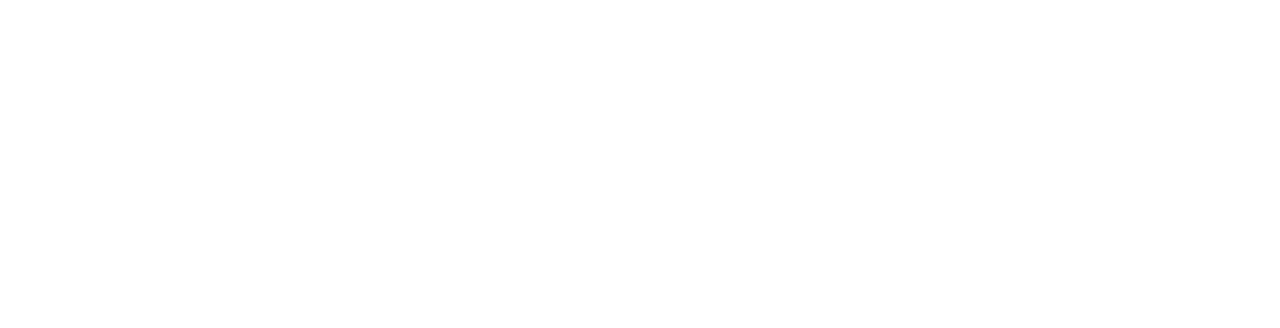
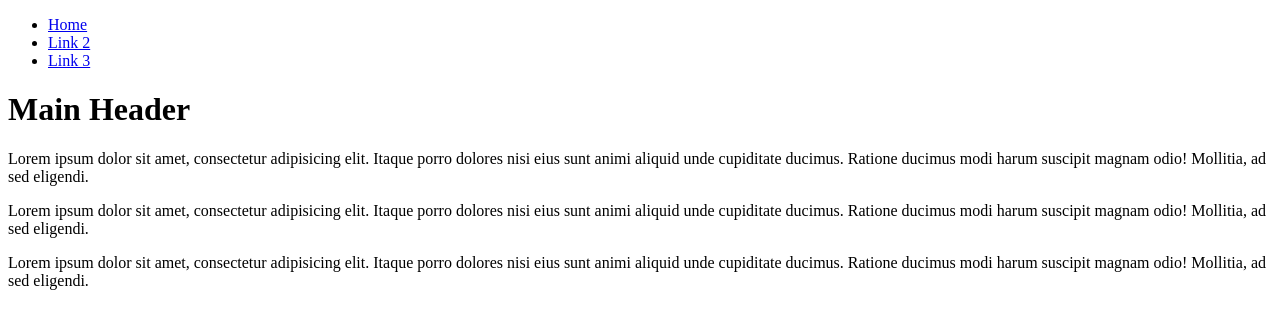
Before and after one commit to Kirdan92/nauka-gita-3, a plain HTML site: page idex.html in a window 1280 px wide. Drawn offline with Linux system fonts and the light colour scheme; files that its build step writes are made by us from their sources.

Commit message:
Add basic HTML

```diff
--- a/idex.html
+++ b/idex.html
@@ -6,5 +6,20 @@
 	<link rel="stylesheet" type="text/css" href="sass/style.css">
 </head>
 <body>
+		<header>
+		<nav>
+			<ul>
+				<li><a href="#">Home</a></li>
+				<li><a href="#">Link 2</a></li>
+				<li><a href="#">Link 3</a></li>
+			</ul>
+		</nav>
+	</header>
+	<main>
+		<h1>Main Header</h1>
+		<p>Lorem ipsum dolor sit amet, consectetur adipisicing elit. Itaque porro dolores nisi eius sunt animi aliquid unde cupiditate ducimus. Ratione ducimus modi harum suscipit magnam odio! Mollitia, ad sed eligendi.</p>
+		<p>Lorem ipsum dolor sit amet, consectetur adipisicing elit. Itaque porro dolores nisi eius sunt animi aliquid unde cupiditate ducimus. Ratione ducimus modi harum suscipit magnam odio! Mollitia, ad sed eligendi.</p>
+		<p>Lorem ipsum dolor sit amet, consectetur adipisicing elit. Itaque porro dolores nisi eius sunt animi aliquid unde cupiditate ducimus. Ratione ducimus modi harum suscipit magnam odio! Mollitia, ad sed eligendi.</p>
+	</main>
 </body>
 </html>
```
